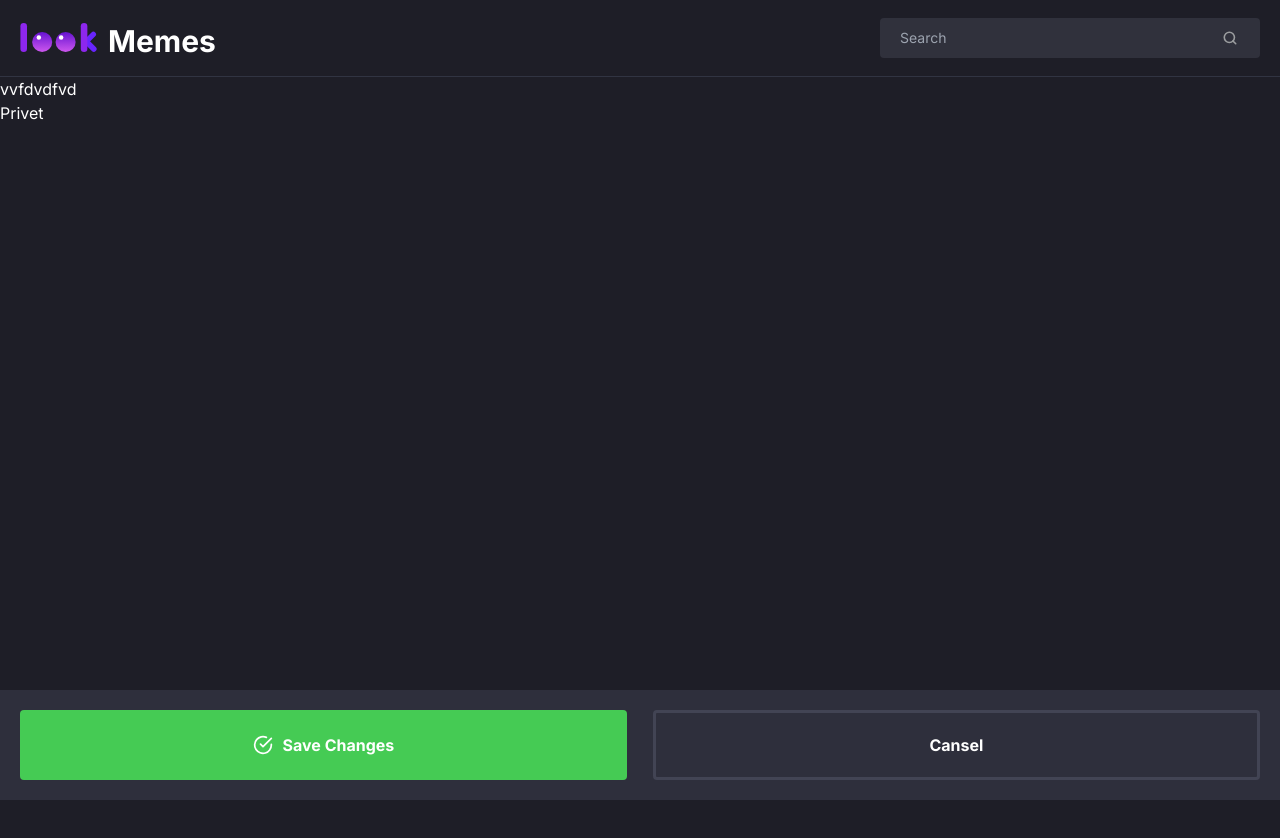
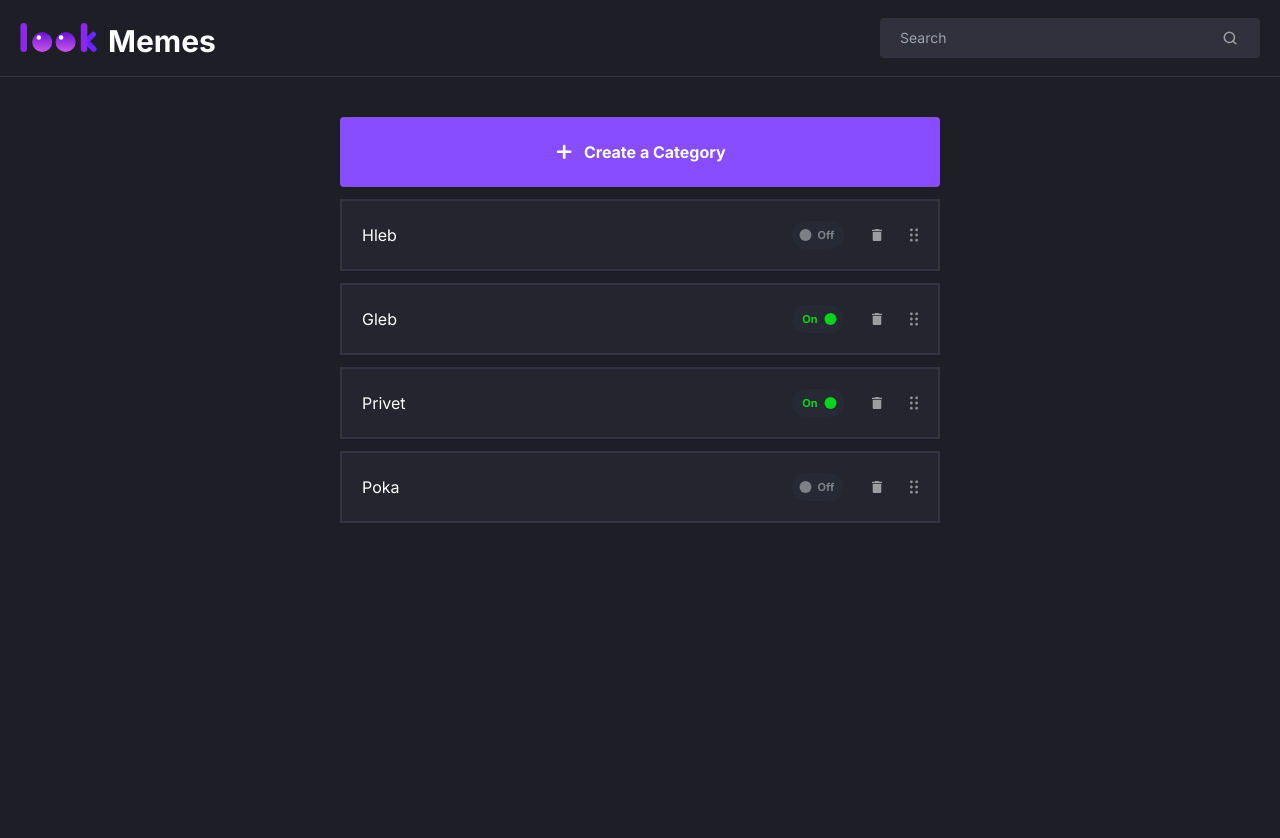
Before and after one commit to maevskyy/test---3look, a Next.js app: page / in a window 1280 px wide. Shown: the top 838 px of the page. Built offline with nearby package versions, Linux system fonts and the light colour scheme.

Commit message:
other settings

```diff
--- a/app/layout.tsx
+++ b/app/layout.tsx
@@ -2,7 +2,7 @@ import type { Metadata } from 'next';
 import { Inter } from 'next/font/google';
 import './globals.css';
 import TheHeader from '@/components/theHeader/TheHeader';
-import TheFooter from '@/components/theFooter/TheFooter';
+import DeletePopUp from '@/components/DeletePopUp';
 
 const inter = Inter({ subsets: ['latin'] });
 
@@ -14,10 +14,9 @@ export const metadata: Metadata = {
 export default function RootLayout({ children }: { children: React.ReactNode }) {
 	return (
 		<html lang='en'>
-			<body className={`${inter.className} h-[100vh] bg-mainBg`}>
+			<body className={`${inter.className} h-[100vh] bg-mainBg relative`}>
 				<TheHeader />
 				{children}
-				<TheFooter />
 			</body>
 		</html>
 	);
--- a/app/page.tsx
+++ b/app/page.tsx
@@ -1,8 +1,103 @@
+'use client';
+import { useEffect, useState } from 'react';
+import { Reorder } from 'framer-motion';
+
+import plusIcon from '@/public/icons/plus.svg';
+import CustomButton from '@/components/CustomButton';
+import Category from '@/components/category/Category';
+import { mockCategory } from '@/components/mockData';
+import { TCategory } from '@/types/Tcategory';
+
+import TheFooter from '@/components/theFooter/TheFooter';
+import CreateCategory from '@/components/category/CreateCategory';
+import DeletePopUp from '@/components/DeletePopUp';
+
 export default function Home() {
-  return (
-    <main className="mt-[133px] md:mt-[77px] text-white">
-      vvfdvdfvd
-      <div className="">Privet</div>
-    </main>
-  )
+	const [isCreateCategoryOpen, setIsCreateCategoryOpen] = useState(false);
+	const [popUpForDelete, setPopUpForDelete] = useState({
+		idToDelete: '',
+		condition: false,
+	});
+	const [notChagedCategories, setNotChagedCategories] =
+		useState<TCategory[]>(mockCategory);
+	const [allCategories, setAllCategories] = useState<TCategory[]>(mockCategory);
+	const newItemSnippet: TCategory = {
+		id: String(Math.floor(Math.random() * 10000)),
+		title: '',
+		condition: false,
+	};
+
+	const [newCategoryState, setNewCategoryState] = useState<TCategory>(newItemSnippet);
+
+	const isFooterOpen =
+		JSON.stringify(notChagedCategories) !== JSON.stringify(allCategories) ||
+		isCreateCategoryOpen;
+
+	const canselFunction = () => {
+		setAllCategories(notChagedCategories);
+		setIsCreateCategoryOpen(false);
+	};
+
+	const saveFunction = () => {
+		if (newCategoryState.title.length !== 0) {
+			setAllCategories((prev) => {
+				const updatedCategories = [...prev, newCategoryState];
+				setNotChagedCategories(updatedCategories);
+				return updatedCategories;
+			});
+		}
+		setNewCategoryState(newItemSnippet);
+		setNotChagedCategories(allCategories);
+		setIsCreateCategoryOpen(false);
+	};
+
+	const deleteHanlder = (idToDelete: string) => {
+		setPopUpForDelete({ idToDelete, condition: true });
+	};
+
+	const mainStyles = `mt-[133px] md:mt-[77px] pt-10 text-white m-auto flex flex-col text-base w-full px-8 sm:w-[41.5em] items-center gap-3`;
+
+	return (
+		<>
+			<main className={mainStyles}>
+				<CustomButton
+					title='Create a Category'
+					onClick={() => setIsCreateCategoryOpen(!isCreateCategoryOpen)}
+					Icon={plusIcon}
+					styles='createCategory__gradient border-transparent w-full'
+				/>
+				{isCreateCategoryOpen && (
+					<CreateCategory setNewCategoryState={setNewCategoryState} />
+				)}
+				<Reorder.Group
+					axis='y'
+					values={allCategories}
+					onReorder={setAllCategories}
+					className='w-full flex flex-col gap-3'
+				>
+					{allCategories.map((el) => (
+						<Category
+							data={el}
+							key={el.id}
+							setAllCategories={setAllCategories}
+							deleteHanlder={deleteHanlder}
+						/>
+					))}
+				</Reorder.Group>
+			</main>
+			{isFooterOpen && (
+				<TheFooter
+					cancelFunction={canselFunction}
+					saveFunction={saveFunction}
+				/>
+			)}
+			{popUpForDelete.condition && (
+				<DeletePopUp
+					setPopUpForDelete={setPopUpForDelete}
+					id={popUpForDelete.idToDelete}
+          setAllCategories={setAllCategories}
+				/>
+			)}
+		</>
+	);
 }
--- a/tailwind.config.ts
+++ b/tailwind.config.ts
@@ -15,9 +15,8 @@ const config: Config = {
         'searchBg': '#30313C',
         'toggleGreen': '#07D41B',
         'saveButtonGreenBg': '#45CB54',
-        'btnPurpleBg': 'linear-gradient(0deg, #884DFE 0%, #884DFE 100%), linear-gradient(104deg, #A139FD 11.26%, #50BDFC 90.79%)'
 
-      }
+      },
     },
   },
   plugins: [],
```
Also changed, not shown: package.json (+9 -5 lines), 1 other file (tests, documents, lock files or other folders).
